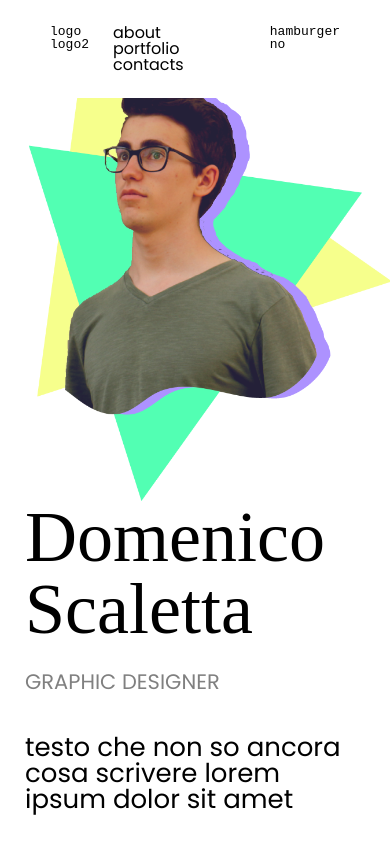
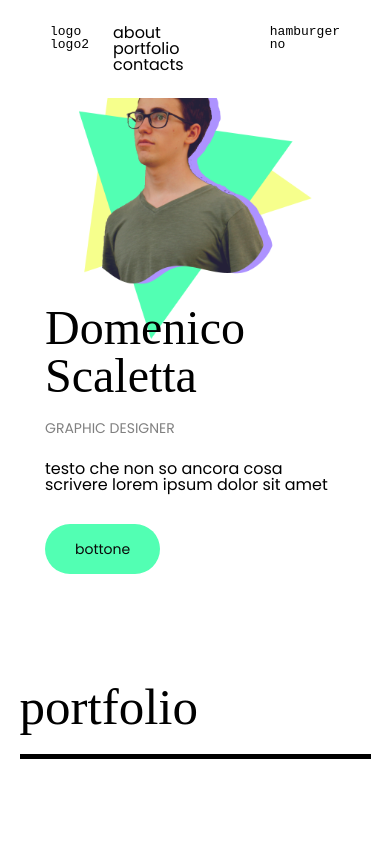
Before and after one commit to domescala/portfolio, a plain HTML site: page index.html in a window 390 px wide. Shown: the top 844 px of the page. Drawn offline with Linux system fonts and the light colour scheme.

Commit message:
update responsive

```diff
--- a/style/style.css
+++ b/style/style.css
@@ -77,17 +77,16 @@ flex-grow: 1;
     display: flex;
     margin-top: 50px;
     align-items: center;
-    justify-content: space-evenly;
-    flex-wrap: wrap-reverse;
+    justify-content: center;
     max-width: 1200px;
     margin-right: auto;
     margin-left: auto;
     margin-bottom: 125px;
+    width: 100%;
+    flex-direction: row;
 }
 /* blocco per i testi*/
-#presentation div {
-width: 400px;margin-left: 25px;margin-right: 25px;
-}
+#presentation div {width: 400px;margin-left: 25px;margin-right: 25px;order: -1;}
 /* blocco per la foto */
 #presentation img{
     width: 100vw;
@@ -314,9 +313,9 @@ margin-top: 100px;
     /* GENERALE, TESTI E TITOLI*/
     h1{
         font-size: 56px;
-        margin-bottom: 26px;
+        margin-bottom: 18px;
     }
-    h2{
+    /* h2{
         font-size: 51px;
         margin-bottom: 21px;
     }
@@ -331,7 +330,7 @@ margin-top: 100px;
     }
     p{
         font-weight: 500;
-    }
+    } */
 
     /* ---------------------------------------- */
     /* NAVBAR */
@@ -381,9 +380,9 @@ margin-top: 100px;
     }
     /* blocco per i testi*/
     #presentation div {
-    width: 290px;
+    /* width: 290px;
     margin-left: 25px;
-    margin-right: 25px;
+    margin-right: 25px; */
     }
     /* blocco per la foto */
     #presentation img{
@@ -394,27 +393,28 @@ margin-top: 100px;
     }
     /* sottotitolo */
     #presentation div h5{
-        font-size: 18px;
+        /* font-size: 18px;
         text-transform: uppercase;
-        color: gray;
-        margin-bottom: 36px;
+        color: gray; */
+        margin-bottom: 26px;
     }
     /* piccola descrizione */
     #presentation div p{
-        margin-top: 42px;
+        margin-top: 0px;
         margin-bottom: 48px;
         font-size: 21px;
+        max-width: 300px;
     }
     /* pulsante */
-    #presentation div a{
-        color: #0a0a0a;
+    /* #presentation div a{
+        color: #0a0a0a; */
         /* font-weight: bold; */
-        background-color: rgb(82, 255, 179);
+        /* background-color: rgb(82, 255, 179);
         font-size: 18px;
         padding: 15px 30px 15px 30px;
         border-radius: 100px;
-        text-decoration: none;
-    }
+        text-decoration: none; */
+    /* } */
     /* ------------------------------------------- */
      /* PORTFOLIO */
 
@@ -479,10 +479,10 @@ margin-top: 100px;
       /* -------------------------------------- */
     /* GENERALE, TESTI E TITOLI*/
     h1{
-        font-size: 72px;
-        margin-bottom: 26px;
+        font-size: 48px;
+        margin-bottom: 21px;
     }
-    h2{
+    /* h2{
         font-size: 51px;
         margin-bottom: 21px;
     }
@@ -497,7 +497,7 @@ margin-top: 100px;
     }
     p{
         font-weight: 500;
-    }
+    } */
 
     /* ---------------------------------------- */
     /* NAVBAR */
@@ -544,40 +544,46 @@ margin-top: 100px;
         margin-right: auto;
         margin-left: auto;
         margin-bottom: 125px; */
+        flex-direction: column;
     }
     /* blocco per i testi*/
     #presentation div {
-    width: 400px;margin-left: 25px;margin-right: 25px;
+    width: unset;
+    margin-left: 25px;
+    margin-right: 25px;
+    order: 2;
     }
     /* blocco per la foto */
     #presentation img{
-        width: 100vw;
-        max-width: 450px;
-        margin-right: -80px;
-        margin-left: -50px;
+        /* width: 100vw; */
+        max-width: 250px;
+        /* margin-right: -80px; */
+        /* margin-left: -50px; */
+        margin: unset;
+        margin-bottom: -35px;
     }
     /* sottotitolo */
     #presentation div h5{
-        font-size: 21px;
-        text-transform: uppercase;
-        color: gray;
-        margin-bottom: 36px;
+        font-size: 14px;
+        /* text-transform: uppercase;
+        color: gray; */
+        margin-bottom: 26px;
     }
     /* piccola descrizione */
     #presentation div p{
-        margin-top: 42px;
-        margin-bottom: 48px;
-        font-size: 26px;
+        margin-top: unset;
+        margin-bottom: 36px;
+        font-size: 16px;
     }
     /* pulsante */
     #presentation div a{
-        color: #0a0a0a;
+        /* color: #0a0a0a; */
         /* font-weight: bold; */
-        background-color: rgb(82, 255, 179);
-        font-size: 21px;
-        padding: 15px 30px 15px 30px;
+        /* background-color: rgb(82, 255, 179); */
+        font-size: 14px;
+        /* padding: 15px 30px 15px 30px;
         border-radius: 100px;
-        text-decoration: none;
+        text-decoration: none; */
     }
     /* ------------------------------------------- */
      /* PORTFOLIO */
```
